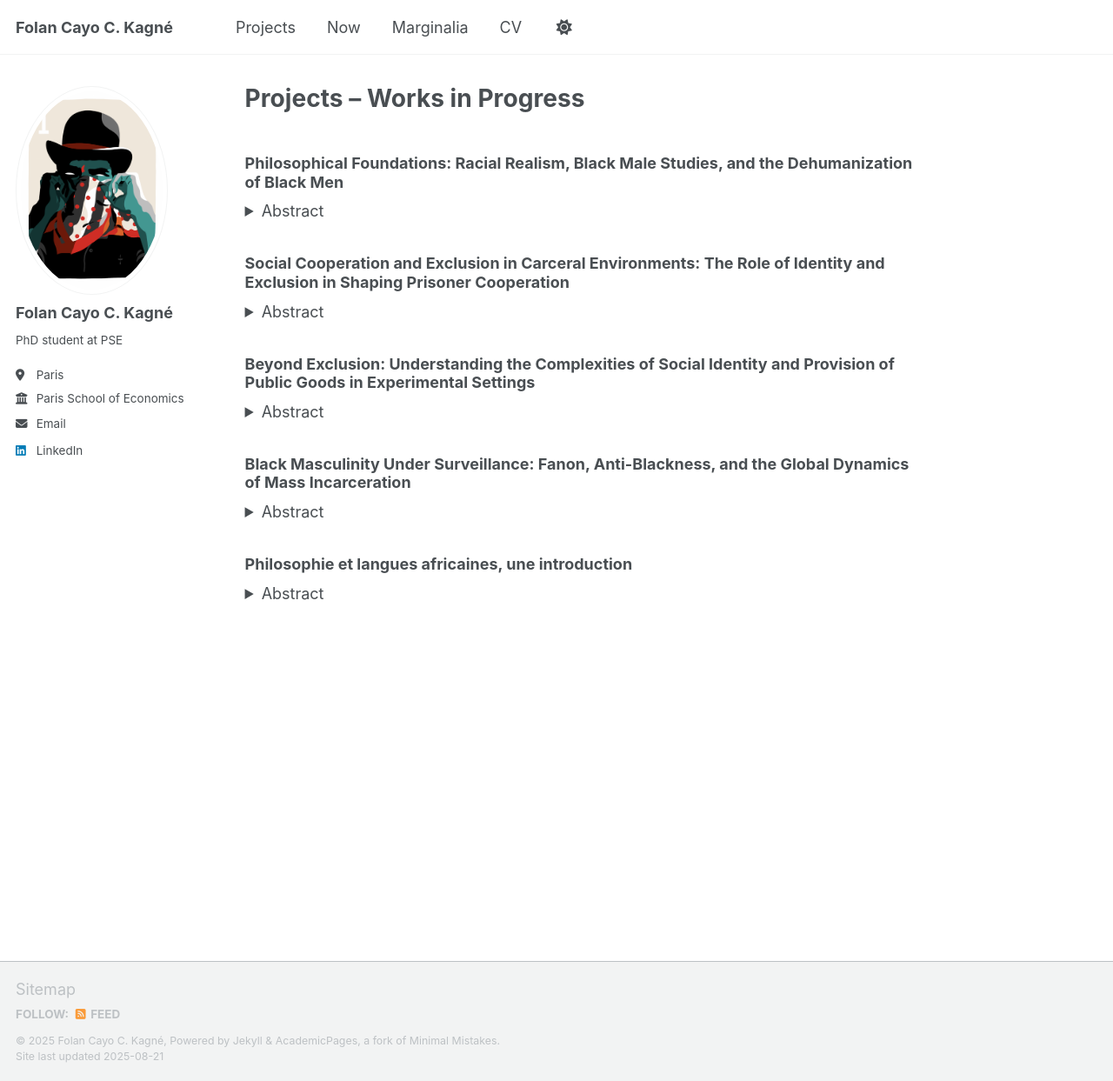
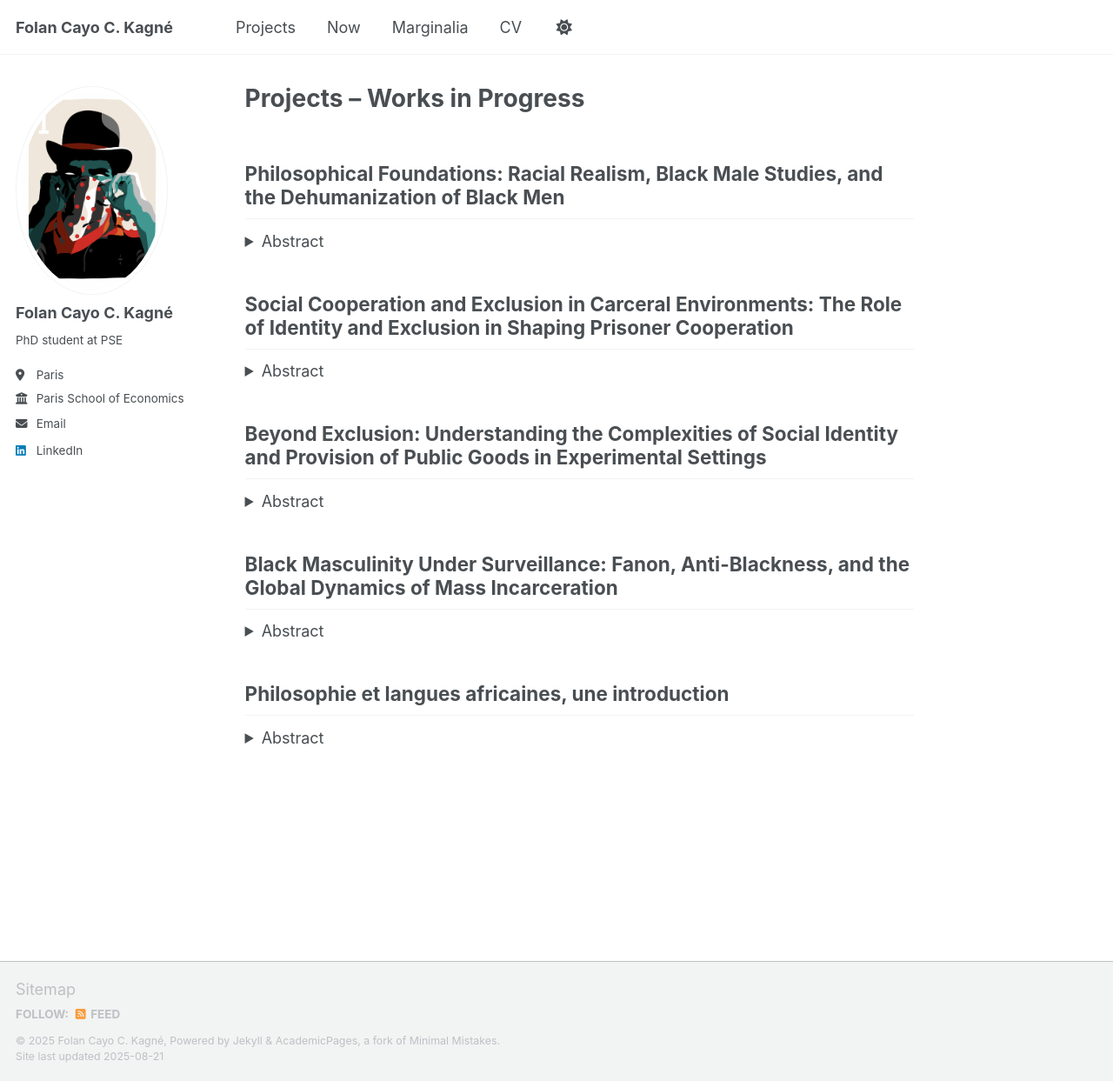
Before and after one commit to folankagne/folankagne.github.io, a Jekyll site: the page built from _pages/working-projects.md, in a window 1280 px wide and 1243 px high. Shown: the whole window at 87% size. Built offline with Jekyll 4.4.1, drawn with Linux system fonts in a browser that asks for light colours; a script that is not in the unit is left out.

Commit message:
Update working-projects.md

```diff
--- a/_pages/working-projects.md
+++ b/_pages/working-projects.md
@@ -5,22 +5,25 @@ author_profile: true
 ---
 
 
-### Philosophical Foundations: Racial Realism, Black Male Studies, and the Dehumanization of Black Men
+## Philosophical Foundations: Racial Realism, Black Male Studies, and the Dehumanization of Black Men
 
 <details>
 <summary>Abstract</summary>
 
-This chapter examines the philosophical foundations of Black Male Studies, as developed by Tommy Curry, and its relevance to understanding the dehumanization and marginalization of Black men, particularly within carceral settings. Curry’s work emphasizes the unique vulnerabilities faced by Black men due to their historical and social exclusion from dominant gender and race theories. Critiquing mainstream feminist and racial frameworks, Curry highlights the brutal realities Black men endure, including systemic violence, poverty, sexual exploitation, and exclusion from socio-political structures. Building on racial realism, particularly as articulated by Derrick Bell, the chapter explores how Black men have been historically constructed as threats—physically, economically, and sexually—resulting in their heightened dehumanization in prison systems. Curry’s analysis of the sexualized fear and desire surrounding the Black male body, including the construction of the Black Male Rapist trope, offers a critical lens to understand the homoeroticization of Black male flesh and its violent consequences, such as assault and death.
+TEST_This chapter examines the philosophical foundations of Black Male Studies, as developed by Tommy Curry, and its relevance to understanding the dehumanization and marginalization of Black men, particularly within carceral settings. Curry’s work emphasizes the unique vulnerabilities faced by Black men due to their historical and social exclusion from dominant gender and race theories. Critiquing mainstream feminist and racial frameworks, Curry highlights the brutal realities Black men endure, including systemic violence, poverty, sexual exploitation, and exclusion from socio-political structures. Building on racial realism, particularly as articulated by Derrick Bell, the chapter explores how Black men have been historically constructed as threats—physically, economically, and sexually—resulting in their heightened dehumanization in prison systems. Curry’s analysis of the sexualized fear and desire surrounding the Black male body, including the construction of the Black Male Rapist trope, offers a critical lens to understand the homoeroticization of Black male flesh and its violent consequences, such as assault and death.
+
 
 Frantz Fanon’s foundational concepts, including the phobogenic object and the psychological effects of colonization, complement Curry’s work by exploring how colonial frameworks perpetuate the fear and alienation of Black male bodies. These insights illuminate the intersection of racialized masculinity, systemic oppression, and the carceral environment, where Black men’s identities are shaped by simultaneous fear and desire.
 
+
 Norman Ajari’s contributions further enrich the chapter’s analysis by addressing the existential dimensions of Black male suffering. Ajari’s exploration of the “racial unconscious” within Western philosophy situates Black men in an existential liminality between life and death, highlighting how dehumanization transcends physical violence to affect their very being. His reflections on Black radical pessimism, particularly as developed in Noirceur (2022), reveal how the carceral system perpetuates historical anti-Blackness, reinforcing the conditions that render Black men perpetual outsiders.
+
 
 Together, the works of Curry, Fanon, and Ajari provide a comprehensive philosophical framework for understanding the structural, psychological, and existential dimensions of Black male dehumanization. This chapter situates these critical perspectives within carceral systems, offering a nuanced analysis of the profound challenges faced by Black male prisoners under systemic oppression.
 
 </details>
 
-### Social Cooperation and Exclusion in Carceral Environments: The Role of Identity and Exclusion in Shaping Prisoner Cooperation
+## Social Cooperation and Exclusion in Carceral Environments: The Role of Identity and Exclusion in Shaping Prisoner Cooperation
 
 <details>
 <summary>Abstract</summary>
@@ -35,7 +38,7 @@ By integrating insights from social psychology, sociology, economics, and philos
 
 </details>
 
-### Beyond Exclusion: Understanding the Complexities of Social Identity and Provision of Public Goods in Experimental Settings
+## Beyond Exclusion: Understanding the Complexities of Social Identity and Provision of Public Goods in Experimental Settings
 
 <details>
 <summary>Abstract</summary>
@@ -44,7 +47,7 @@ This research explores the impact of social exclusion and social identity on coo
 
 </details>
 
-### Black Masculinity Under Surveillance: Fanon, Anti-Blackness, and the Global Dynamics of Mass Incarceration
+## Black Masculinity Under Surveillance: Fanon, Anti-Blackness, and the Global Dynamics of Mass Incarceration
 
 <details>
 <summary>Abstract</summary>
@@ -53,7 +56,7 @@ This paper examines mass incarceration’s disproportionate impact on Black male
 
 </details>
 
-### Philosophie et langues africaines, une introduction
+## Philosophie et langues africaines, une introduction
 
 <details>
 <summary>Abstract</summary>
```
